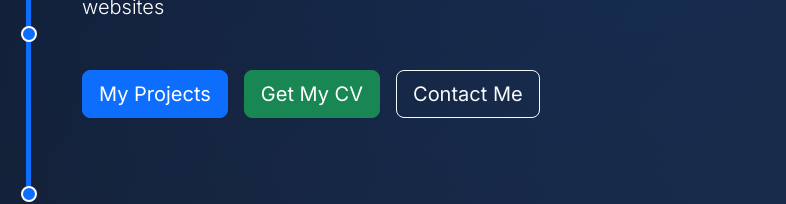
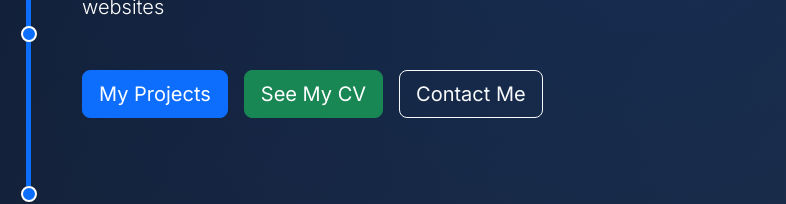
Before and after one commit to nguyenphamducanh366/FrontEnd-Portfolio, a React (Vite) app: page / in a window 1280 px wide. Shown: the part 534-738 px from the top of the page, without its empty margins (0-786 px from the left). Built offline with nearby package versions, Linux system fonts and the light colour scheme; no server answers.

Commit message:
Replace download cv to seeing CV from Drive

```diff
--- a/src/components/Hero.jsx
+++ b/src/components/Hero.jsx
@@ -22,15 +22,7 @@
       delay: 1
     });
   }, { scope: comp });
-  const handleDownload = () => {
-    const cvUrl = './assets/cv/Nguyen Pham Duc Anh-CV.pdf';
-    const link = document.createElement('a');
-    link.href = cvUrl;
-    link.download = 'Nguyen_Pham_Duc_Anh_CV.pdf';
-    document.body.appendChild(link);
-    link.click();
-    document.body.removeChild(link);
-  };
+
 
   return (
     <section id="home" className="hero-section vh-100 d-flex align-items-center" ref={comp}>
@@ -56,9 +48,10 @@
                 variant="success"
                 size="lg"
                 className="hero-btn"
-                onClick={handleDownload}
+                href="https://drive.google.com/file/d/1a3a98livFDdigty70MN0DWjCe8aP5gqn/view?usp=drive_link"
+                target='blank'
               >
-                Get My CV
+                See My CV
               </Button>
               <Button
                 variant="outline-light"
```
